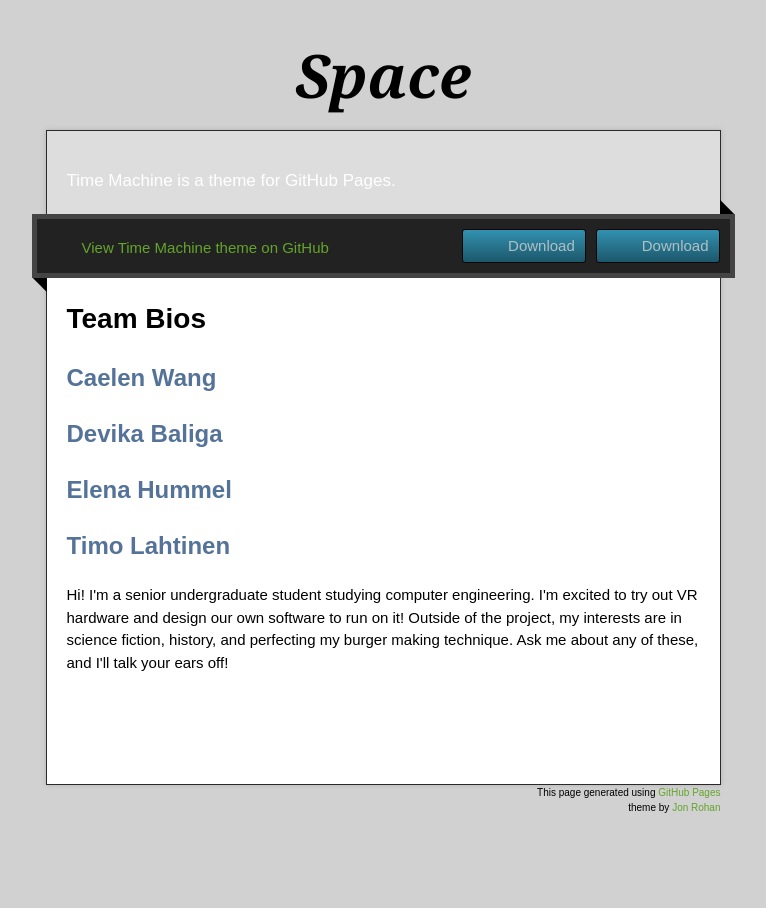
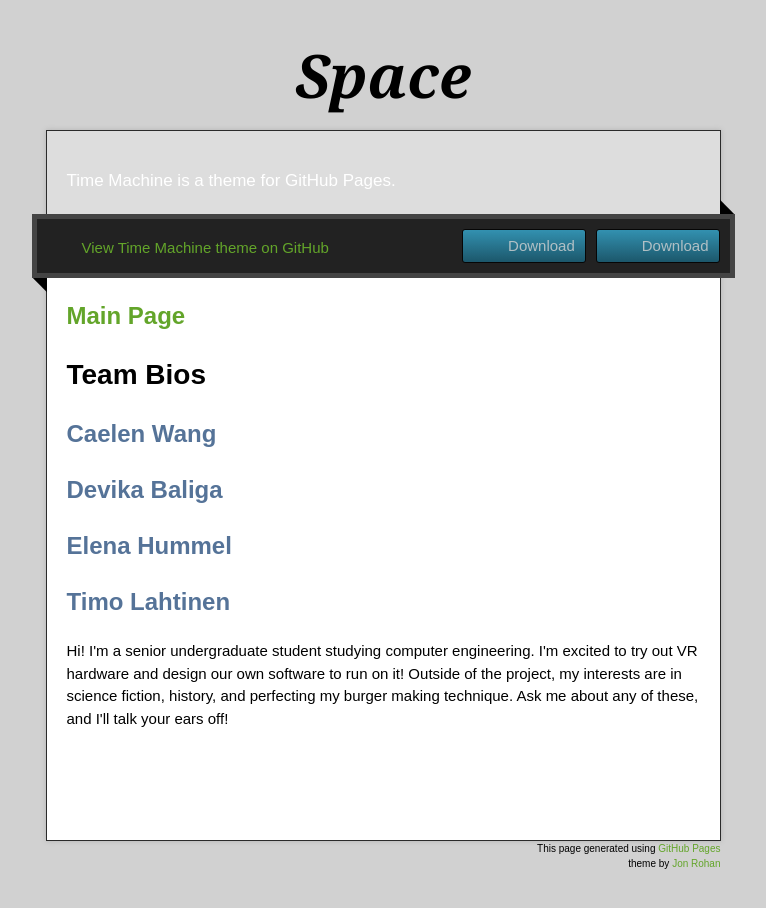
Before and after one commit to UWRealityLab/xrcapstone21sp-team3, a plain HTML site: page docs/teambios.html in a window 1280 px wide. Shown: the whole page, without its empty margins (257-1023 px from the left). Drawn offline with nearby package versions, Linux system fonts and the light colour scheme; a script that the page names is missing.

Commit message:
back button

```diff
--- a/docs/teambios.html
+++ b/docs/teambios.html
@@ -43,7 +43,7 @@
           <span class="blc"></span><span class="trc"></span>
           </div>
           <article class="markdown-body">
-
+          <h2 id="header-2"><a href="index.html">Main Page</a></h2>
           <h1 id="header-1">Team Bios</h1>
 
           <h2 id="header-1">Caelen Wang</h2>
```
